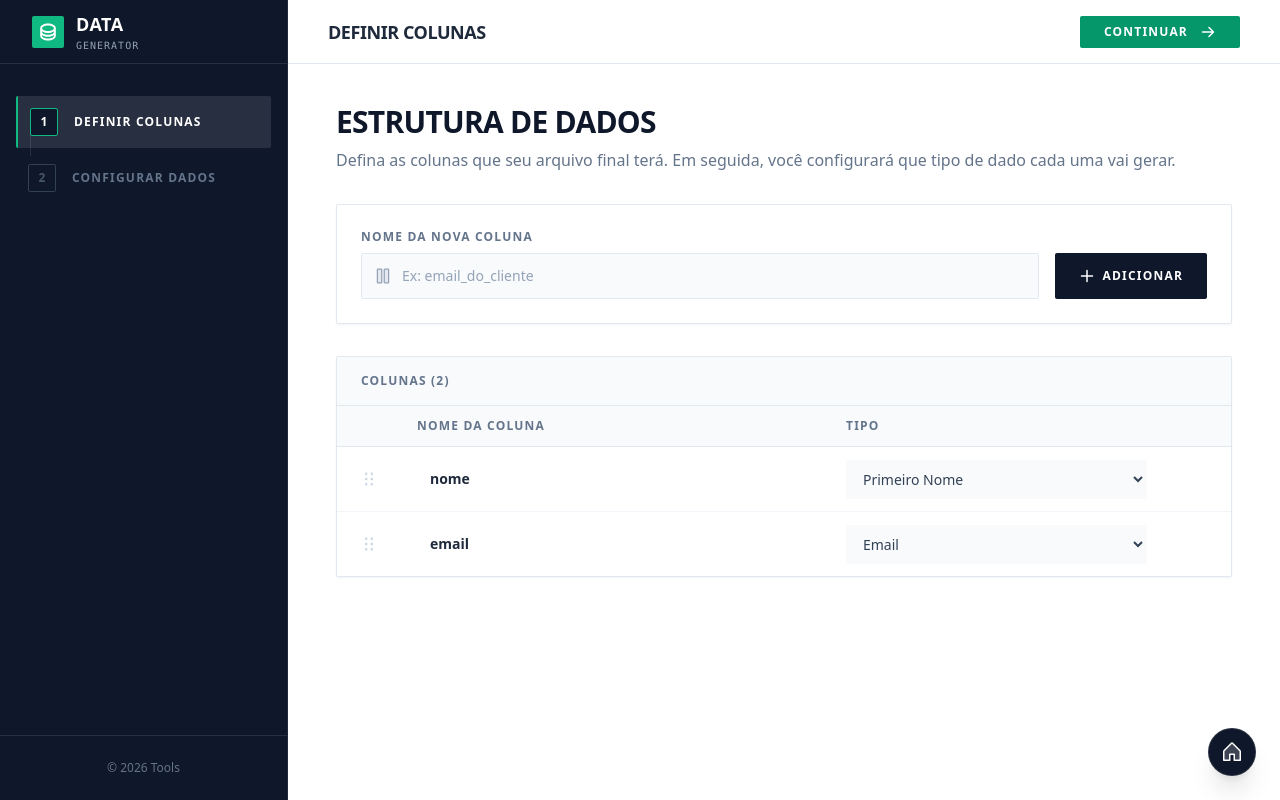
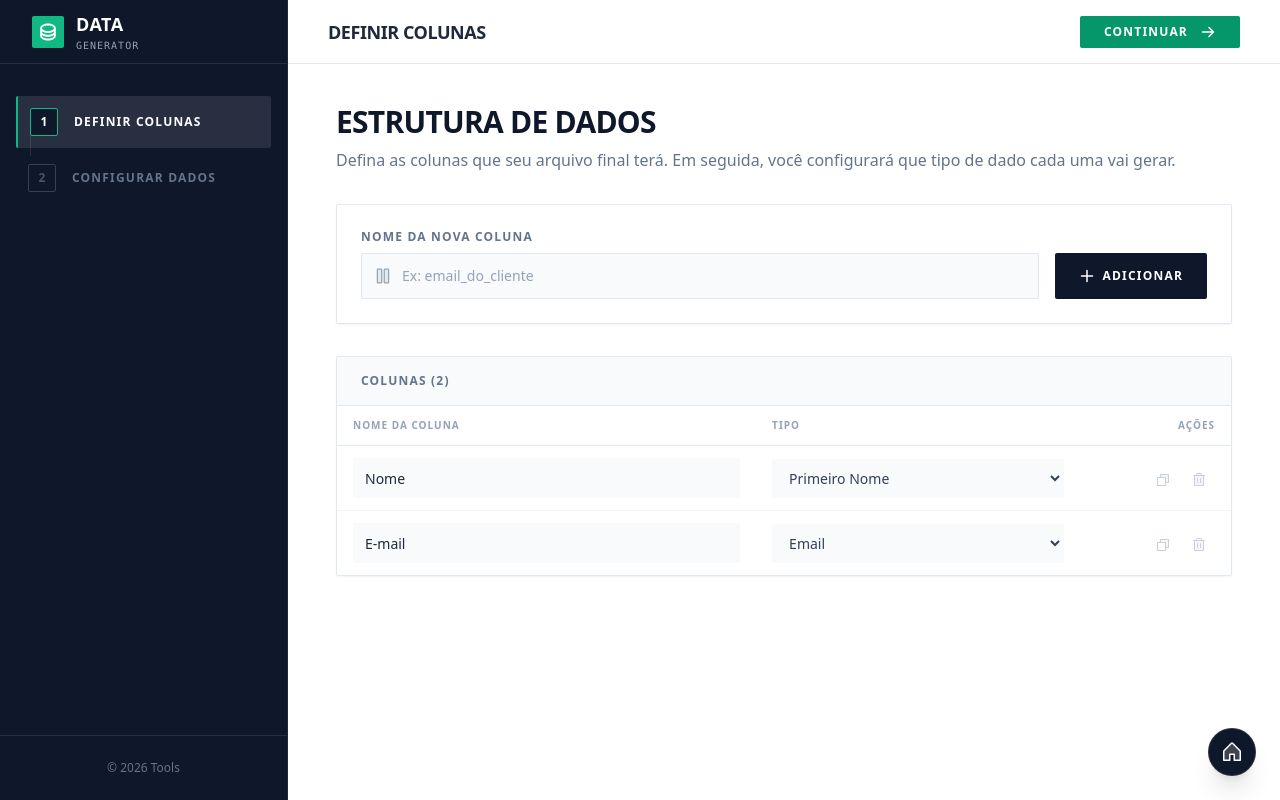
Before and after one commit to jeff-silva/tools, a Nuxt app in the folder service-front/src/: page /data-generate in a window 1280 px wide. Built offline with nearby package versions, Linux system fonts and the light colour scheme.

Commit message:
feat: Implement next field navigation and finalization validation on the excert page, and add column cloning with UI refinements on the data generation page.

```diff
--- a/service-front/src/app/pages/data-generate.vue
+++ b/service-front/src/app/pages/data-generate.vue
@@ -27,8 +27,8 @@ const state = reactive({
   step: 0,
   steps: ["Definir Colunas", "Configurar Dados"],
   columns: [
-    { id: faker.helpers.fake('{{string.uuid}}'), name: "nome", type: "person.firstName" },
-    { id: faker.helpers.fake('{{string.uuid}}'), name: "email", type: "internet.email" },
+    { id: faker.helpers.fake('{{string.uuid}}'), name: "Nome", type: "person.firstName" },
+    { id: faker.helpers.fake('{{string.uuid}}'), name: "E-mail", type: "internet.email" },
 
   ],
   newColumnName: "",
@@ -52,7 +52,22 @@ const state = reactive({
   },
 
   columnRemove(id) {
-    this.columns = this.columns.filter(c => c.id !== id);
+    const index = this.columns.findIndex(c => c.id === id);
+    if (index !== -1) {
+      this.columns.splice(index, 1);
+    }
+  },
+
+  columnClone(id) {
+    const index = this.columns.findIndex(c => c.id === id);
+    if (index !== -1) {
+      const colToCopy = this.columns[index];
+      this.columns.splice(index + 1, 0, {
+        id: faker.helpers.fake('{{string.uuid}}'),
+        name: colToCopy.name, // Copia exatamente o mesmo nome
+        type: colToCopy.type
+      });
+    }
   },
 
   nextStep() {
@@ -167,7 +182,7 @@ const fakerState = reactive({
   types: [
     // Pessoal
     { id: 'person.firstName', name: 'Primeiro Nome', template: '{{person.firstName}}' },
-    { id: 'person.lastName', name: 'Último Nome', template: '{{person.lastName}}' },
+    // { id: 'person.lastName', name: 'Último Nome', template: '{{person.lastName}}' },
     { id: 'person.fullName', name: 'Nome Completo', template: '{{person.fullName}}' },
     { id: 'person.jobTitle', name: 'Profissão', template: '{{person.jobTitle}}' },
 
@@ -407,11 +422,10 @@ const fakerState = reactive({
             <div v-else class="max-h-[50vh] overflow-y-auto custom-scrollbar">
               <table class="w-full text-left border-collapse">
                 <thead>
-                  <tr class="bg-slate-50 dark:bg-slate-950/50 border-b border-slate-200 dark:border-slate-800">
-                    <th class="w-12"></th>
-                    <th class="py-3 px-4 text-xs font-bold uppercase tracking-widest text-slate-500">Nome da Coluna</th>
-                    <th class="py-3 px-4 text-xs font-bold uppercase tracking-widest text-slate-500">Tipo</th>
-                    <th class="w-16"></th>
+                  <tr class="text-left text-[10px] font-bold text-slate-400 uppercase tracking-widest border-b border-slate-200 dark:border-slate-800">
+                    <th class="px-4 py-3">Nome da Coluna</th>
+                    <th class="px-4 py-3">Tipo</th>
+                    <th class="px-4 py-3 text-right">Ações</th>
                   </tr>
                 </thead>
                 <tbody class="divide-y divide-slate-100 dark:divide-slate-800/60">
@@ -420,19 +434,12 @@ const fakerState = reactive({
                     :key="col.id"
                     class="group hover:bg-slate-50 dark:hover:bg-slate-800/30 transition-colors"
                   >
-                    <!-- Order/Drag handle placeholder -->
-                    <td class="px-4 py-3 text-center align-middle">
-                      <div class="inline-flex items-center justify-center w-8 h-8 text-slate-300 dark:text-slate-700 cursor-move">
-                        <icon name="ph:dots-six-vertical-bold" class="w-5 h-5" />
-                      </div>
-                    </td>
-
                     <!-- COLUMN NAME -->
                     <td class="px-4 py-3">
                       <input
                         v-model="col.name"
                         type="text"
-                        class="w-full bg-transparent border border-transparent hover:border-slate-200 dark:hover:border-slate-700 focus:bg-white dark:focus:bg-slate-950 focus:border-emerald-500 rounded-sm px-3 py-2 text-sm font-bold text-slate-800 dark:text-slate-200 transition-colors outline-none"
+                        class="w-full h-10 pl-3 pr-8 text-sm bg-slate-50 dark:bg-slate-950 border-transparent focus:border-emerald-500 focus:ring-0 rounded-sm font-medium text-slate-800 dark:text-slate-200 outline-none"
                         placeholder="Nome da coluna"
                       />
                     </td>
@@ -455,13 +462,25 @@ const fakerState = reactive({
 
                     <!-- ACTIONS -->
                     <td class="px-4 py-3 text-right">
-                      <button
-                        @click="state.columnRemove(col.id)"
-                        class="p-2 text-red-400 hover:text-red-500 hover:bg-red-50 dark:hover:bg-red-950/30 rounded-sm transition-colors opacity-100 lg:opacity-0 lg:group-hover:opacity-100"
-                        title="Remover coluna"
-                      >
-                        <icon name="ph:trash-duotone" class="w-5 h-5" />
-                      </button>
+                      <div class="flex flex-row items-center justify-end gap-1 opacity-100 sm:opacity-50 sm:group-hover:opacity-100 transition-opacity">
+                        <!-- Botão Clonar -->
+                        <button
+                          @click="state.columnClone(col.id)"
+                          class="p-2 text-slate-400 hover:text-emerald-500 hover:bg-emerald-50 dark:hover:bg-emerald-500/10 rounded-sm transition-colors"
+                          title="Clonar Coluna"
+                        >
+                          <icon name="ph:copy-duotone" class="w-4 h-4" />
+                        </button>
+
+                        <!-- Botão Deletar -->
+                        <button
+                          @click="state.columnRemove(col.id)"
+                          class="p-2 text-slate-400 hover:text-red-500 hover:bg-red-50 dark:hover:bg-red-500/10 rounded-sm transition-colors"
+                          title="Remover Coluna"
+                        >
+                          <icon name="ph:trash-duotone" class="w-4 h-4" />
+                        </button>
+                      </div>
                     </td>
                   </tr>
                 </tbody>
--- a/service-front/src/app/pages/excert.vue
+++ b/service-front/src/app/pages/excert.vue
@@ -73,6 +73,12 @@ const currentField = computed(() => {
 
 const isLastField = computed(() => {
   return currentFieldIndex.value >= selectedFields.value.length - 1;
+});
+
+const nextEmptyFieldIndex = computed(() => {
+  if (selectedFields.value.length === 0) return -1;
+  const currentMapped = Object.keys(fieldConfigs);
+  return selectedFields.value.findIndex(f => !currentMapped.includes(f));
 });
 
 const handleFileUpload = async (event) => {
@@ -441,6 +447,16 @@ const spawnTextbox = (config) => {
   });
 };
 
+const goToNextField = () => {
+  if (textObject.value) {
+    saveConfigForField(currentField.value);
+  }
+  const idx = nextEmptyFieldIndex.value;
+  if(idx !== -1) {
+    switchTab(idx);
+  }
+};
+
 const resetTextObject = () => {
   if (textObject.value) {
     canvas.remove(textObject.value);
@@ -754,7 +770,9 @@ onBeforeUnmount(() => {
           <button
             v-if="step === 3"
             @click="generateCertificates"
-            class="px-6 py-2 bg-emerald-600 text-white text-xs font-bold uppercase tracking-widest hover:bg-emerald-700 transition-all rounded-sm flex items-center gap-2"
+            :disabled="Object.keys(fieldConfigs).length !== selectedFields.length"
+            class="px-6 py-2 bg-emerald-600 text-white text-xs font-bold uppercase tracking-widest hover:bg-emerald-700 transition-all rounded-sm flex items-center gap-2 disabled:opacity-50 disabled:cursor-not-allowed disabled:bg-slate-400 dark:disabled:bg-slate-700"
+            :title="Object.keys(fieldConfigs).length !== selectedFields.length ? 'Mapeie todos os campos antes de finalizar' : 'Gerar Certificados'"
           >
             <span>Finalizar</span>
             <svg
@@ -1175,12 +1193,16 @@ onBeforeUnmount(() => {
                   </div>
                 </div>
 
-                <button
-                  @click="resetTextObject"
-                  class="w-full mt-4 py-2 border border-red-200 dark:border-red-900 text-red-600 dark:text-red-400 text-xs font-bold uppercase hover:bg-red-50 dark:hover:bg-red-950/30 transition-colors rounded-sm"
-                >
-                  Remover Mapping
-                </button>
+                <div class="pt-4 flex flex-col gap-2">
+                  <button
+                    v-if="nextEmptyFieldIndex !== -1 && textObject"
+                    @click="goToNextField"
+                    class="w-full py-2 bg-slate-900 dark:bg-white text-white dark:text-slate-900 border border-slate-900 dark:border-white text-xs font-bold uppercase hover:bg-slate-800 dark:hover:bg-slate-200 transition-colors rounded-sm flex items-center justify-center gap-2"
+                  >
+                    <span>Próximo Campo</span>
+                    →
+                  </button>
+                </div>
               </div>
             </div>
           </div>
```
